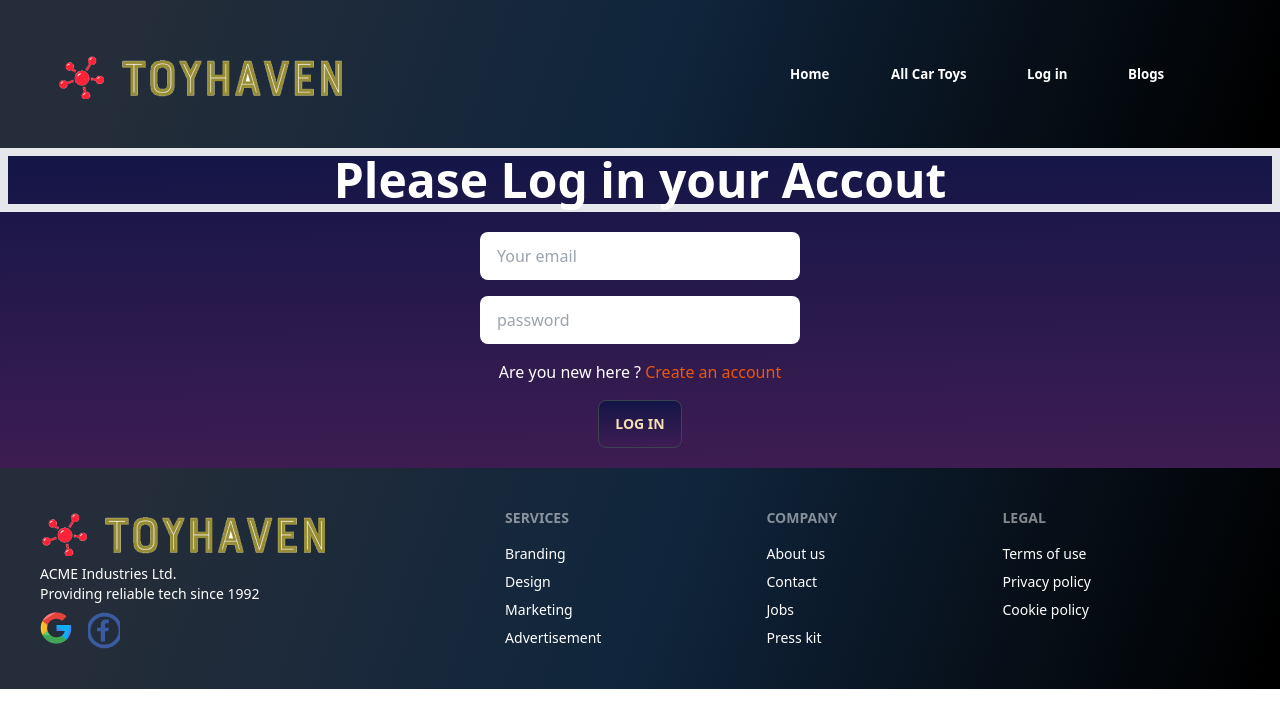
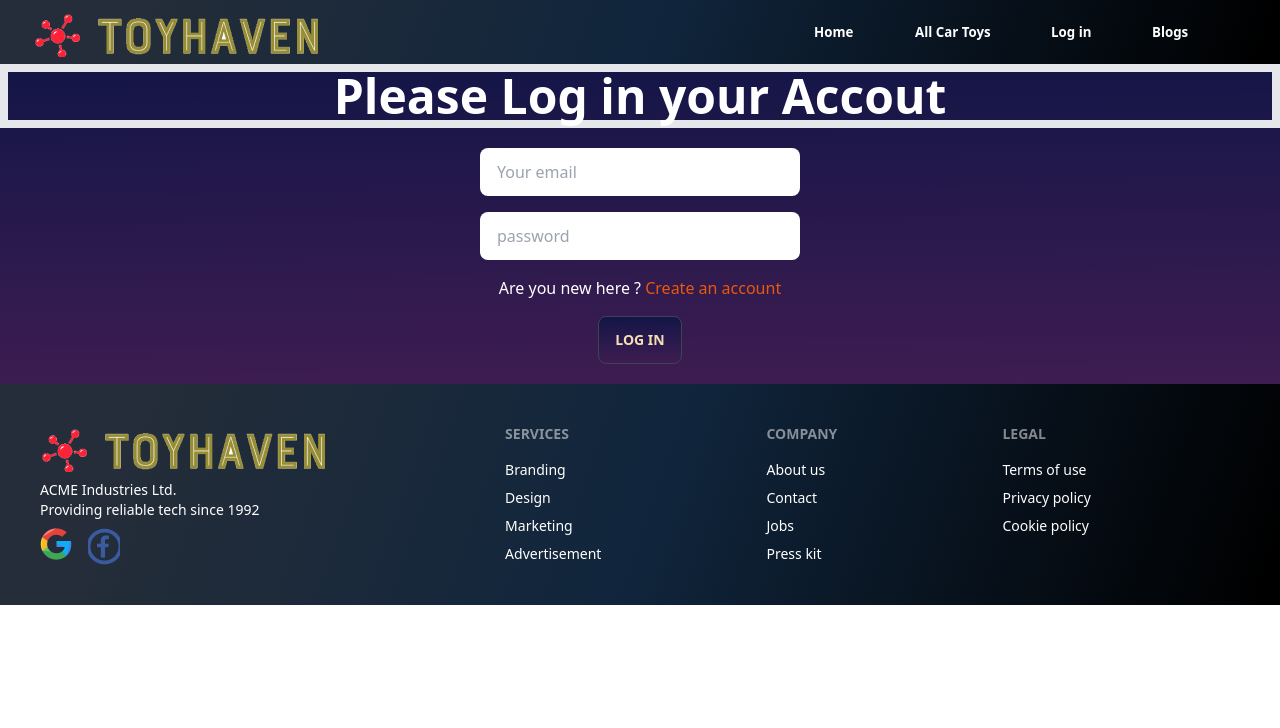
Before and after one commit to senior9/toyhaven-client-side, a React (Vite) app: page /login in a window 1280 px wide. Shown: the top 728 px of the page. Built offline with nearby package versions, Linux system fonts and the light colour scheme; no server answers.

Commit message:
all requirements done by me

```diff
--- a/package.json
+++ b/package.json
@@ -17,6 +17,7 @@
     "match-sorter": "^6.3.1",
     "react": "^18.2.0",
     "react-dom": "^18.2.0",
+    "react-helmet": "^6.1.0",
     "react-router-dom": "^6.11.2",
     "react-tabs": "^6.0.1",
     "sort-by": "^1.2.0",
--- /dev/null
+++ b/src/Hooks/useDynamicTitle/useDynamicTitle.jsx
@@ -0,0 +1,10 @@
+import { useEffect } from "react"
+
+
+const useDynamicTitle =title =>{
+    useEffect(()=>{
+        document.title =title
+    },[title])
+
+}
+export default useDynamicTitle;
--- a/src/Pages/AllCar/AllCar.jsx
+++ b/src/Pages/AllCar/AllCar.jsx
@@ -3,12 +3,15 @@ import { Link, useLoaderData } from "react-router-dom";
 import Navbar from "../../Shared/Navbar/Navbar";
 import Footer from "../../Shared/Footer/Footer";
 import "./AllCar.css";
+import useDynamicTitle from "../../Hooks/useDynamicTitle/useDynamicTitle";
 
 const AllCar = () => {
   const addedCar = useLoaderData();
   // console.log(addedCar);
   const [searchQuery, setSearchQuery] = useState("");
   const [limit, setLimit] = useState(20);
+  useDynamicTitle("TOYHAVEN | All-car");
+
 
   return (
     <div>
--- a/src/Pages/Blog/Blog.jsx
+++ b/src/Pages/Blog/Blog.jsx
@@ -2,8 +2,11 @@ import React from "react";
 import "./Blog.css";
 import Navbar from "../../Shared/Navbar/Navbar";
 import Footer from "../../Shared/Footer/Footer";
+import useDynamicTitle from "../../Hooks/useDynamicTitle/useDynamicTitle";
 
 const Blog = () => {
+  useDynamicTitle("TOYHAVEN | Blog");
+
   return (
     <>
       <Navbar></Navbar>
--- a/src/Pages/Home/AddCategory/AddCategory.jsx
+++ b/src/Pages/Home/AddCategory/AddCategory.jsx
@@ -5,10 +5,12 @@ import "./AddCategory.css";
 import Swal from 'sweetalert2';
 import { authProvider } from "../../../AuthProvider/AuthProvider";
 import Reviews from "../Reviews/Reviews";
+import useDynamicTitle from "../../../Hooks/useDynamicTitle/useDynamicTitle";
 
 const AddCategory = () => {
   const {user} =useContext(authProvider);
-  console.log(user)
+
+  useDynamicTitle("TOYHAVEN | Add-car-info");
 
     const handleAddToy=(event)=>{
         event.preventDefault();
--- a/src/Pages/Home/Home.jsx
+++ b/src/Pages/Home/Home.jsx
@@ -5,10 +5,13 @@ import { Outlet } from 'react-router-dom';
 import Categories from '../Categories/Categories';
 import Reviews from './Reviews/Reviews';
 import Standars from './Standars/Standars';
+import useDynamicTitle from '../../Hooks/useDynamicTitle/useDynamicTitle';
 // import Reviews from './Reviews/Reviews';
 
 
 const Home = () => {
+    useDynamicTitle("TOYHAVEN")
+
     return (
         <div>
             <Banner></Banner>
--- a/src/Pages/Home/Login/Login.jsx
+++ b/src/Pages/Home/Login/Login.jsx
@@ -2,12 +2,14 @@ import React, { useContext, useState } from 'react';
 import { Link, useLocation, useNavigate } from 'react-router-dom';
 import "./Login.css"
 import { authProvider } from '../../../AuthProvider/AuthProvider';
+import useDynamicTitle from '../../../Hooks/useDynamicTitle/useDynamicTitle';
 
 const Login = () => {
     const {signIn} = useContext(authProvider);
     const [error,setError] = useState(null) ;
     const navigate =useNavigate();
     let location = useLocation();
+    useDynamicTitle("TOYHAVEN | Login");
 
     let from = location.state?.from?.pathname || "/";
     console.log(from);
--- a/src/Pages/Home/Register/Register.jsx
+++ b/src/Pages/Home/Register/Register.jsx
@@ -3,6 +3,7 @@ import Navbar from "../../../Shared/Navbar/Navbar";
 import Footer from "../../../Shared/Footer/Footer";
 import { Link, useLocation, useNavigate } from "react-router-dom";
 import { authProvider } from "../../../AuthProvider/AuthProvider";
+import useDynamicTitle from "../../../Hooks/useDynamicTitle/useDynamicTitle";
 
 const Register = () => {
   const { crateUserInfo, updateProfileUser, googleSignInMethod } =
@@ -10,6 +11,7 @@ const Register = () => {
   const [error, setError] = useState("");
   const navigate = useNavigate();
   let location = useLocation();
+  useDynamicTitle("TOYHAVEN | Register");
 
   let from = location.state?.from?.pathname || "/";
   console.log(from);
--- a/src/Pages/MyToys/MyToys.jsx
+++ b/src/Pages/MyToys/MyToys.jsx
@@ -5,11 +5,14 @@ import Footer from "../../Shared/Footer/Footer";
 import Navbar from "../../Shared/Navbar/Navbar";
 import Swal from "sweetalert2";
 import MyCollectionsToys from "../MyCollectionsToys/MyCollectionsToys";
+import useDynamicTitle from "../../Hooks/useDynamicTitle/useDynamicTitle";
 
 const MyToys = () => {
   const [myToys, setMyToys] = useState([]);
   const [sortOrder, setSortOrder] = useState("asc");
   const { user } = useContext(authProvider);
+  useDynamicTitle("TOYHAVEN | My-car");
+
 
   const handleSort = (order) => {
     setSortOrder(order);
--- a/src/Shared/Navbar/Navbar.css
+++ b/src/Shared/Navbar/Navbar.css
@@ -1,14 +1,11 @@
-.custom-navbar{
+.try-navbar{
     background: linear-gradient(109.6deg, rgb(36, 45, 57) 11.2%, rgb(16, 37, 60) 51.2%, rgb(0, 0, 0) 98.6%);
-}
-
-.custom-navbar {
     display: flex;
     justify-content: space-between;
     align-items: center;
-    padding-top: 0;
-    padding-bottom: 0;
-  }
+    padding-top: 0px;
+    padding-bottom: 0px;
+}
 
   .flex-1 {
     flex: 1;
--- a/src/Shared/Navbar/Navbar.jsx
+++ b/src/Shared/Navbar/Navbar.jsx
@@ -26,7 +26,7 @@ const Navbar = () => {
 
 
   return (
-    <div className="navbar custom-navbar flex flex-wrap items-center justify-between py-2 px-4 lg:px-10 w-full lg:w-auto">
+    <div className="navbar try-navbar flex flex-wrap items-center justify-between py-2 md:px-4  w-full lg:w-auto">
   <div className="flex items-center">
     <Link to="/" className="btn btn-ghost text-white normal-case text-xl">
       <img src={logo} alt="" />
@@ -66,14 +66,14 @@ const Navbar = () => {
             to="add-toy"
             className="btn btn-ghost text-white normal-case text-sm"
           >
-            Add A Toy
+            Add A Car
           </Link>
           <Link
             to="my-toys"
             onClick={handleNavigate}
             className="btn btn-ghost text-white normal-case text-sm"
           >
-            My Toy
+            My Car
           </Link>
           <Link
             onClick={handleSignOut}
```
Also changed, not shown: 2 other files (tests, documents, lock files or other folders).
